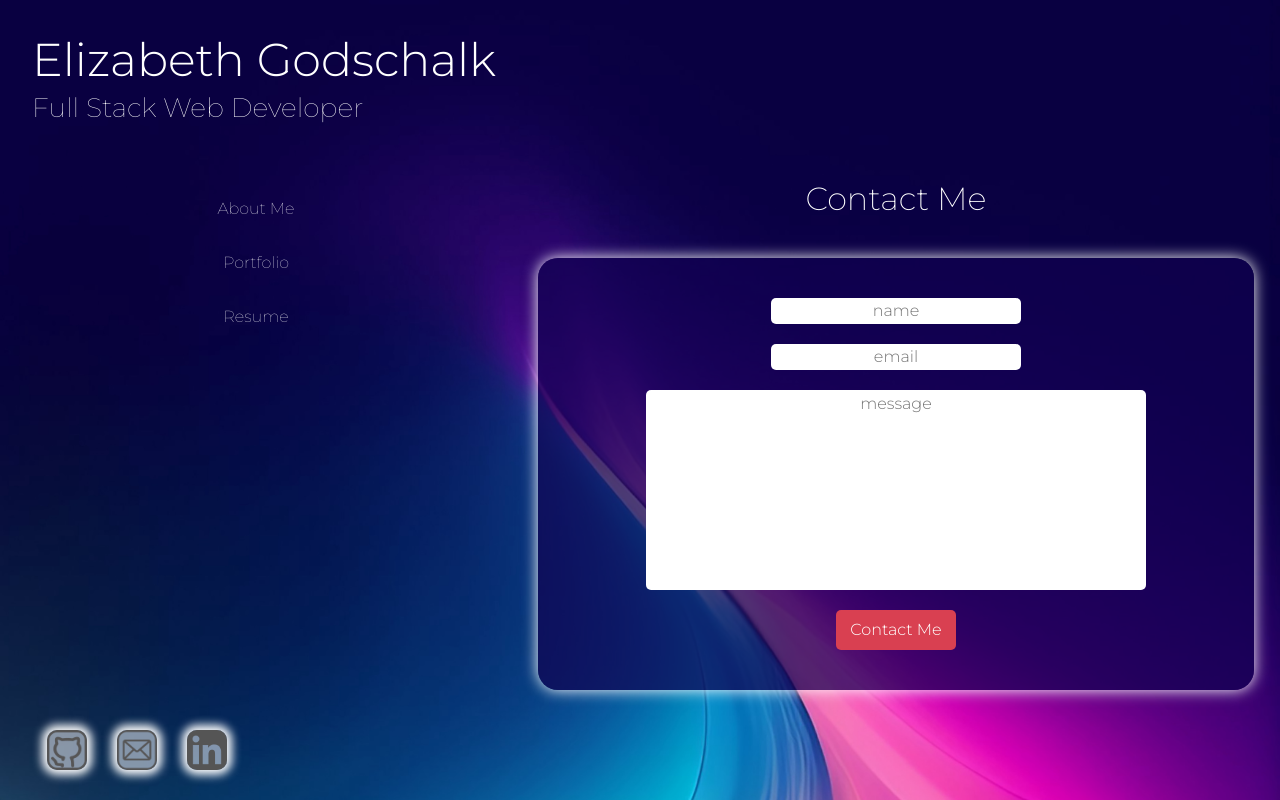
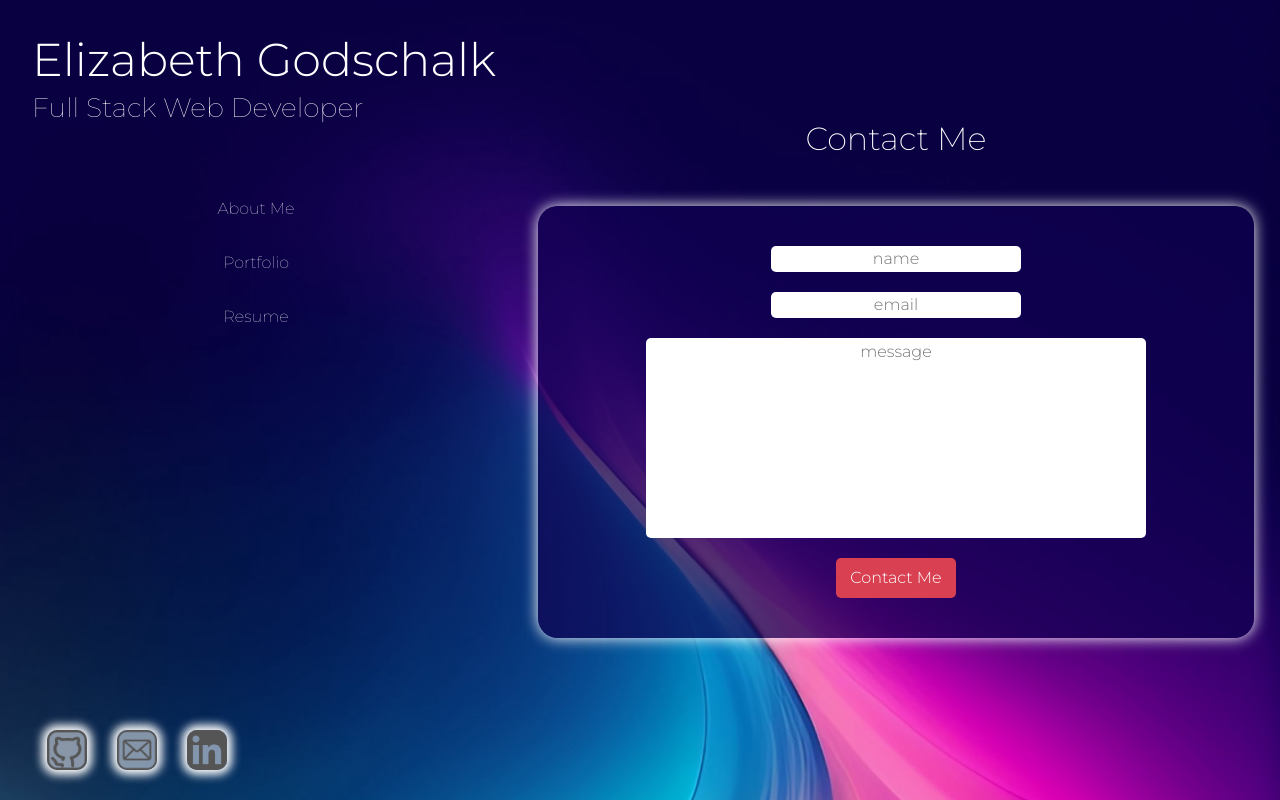
Before and after one commit to egodschalk/my-react-portfolio, a React (Vite) app: page /Contact in a window 1280 px wide. Built offline with nearby package versions, Linux system fonts and the light colour scheme.

Commit message:
fixed contact page centering

```diff
--- a/src/pages/Contact.css
+++ b/src/pages/Contact.css
@@ -2,7 +2,9 @@
     position: absolute;
     color: white;
     left: 42vw;
-    top: 180px;
+    top: 15vh;
+    display: flex;
+    flex-direction: column;
     width: 56vw;
 }
 
```
